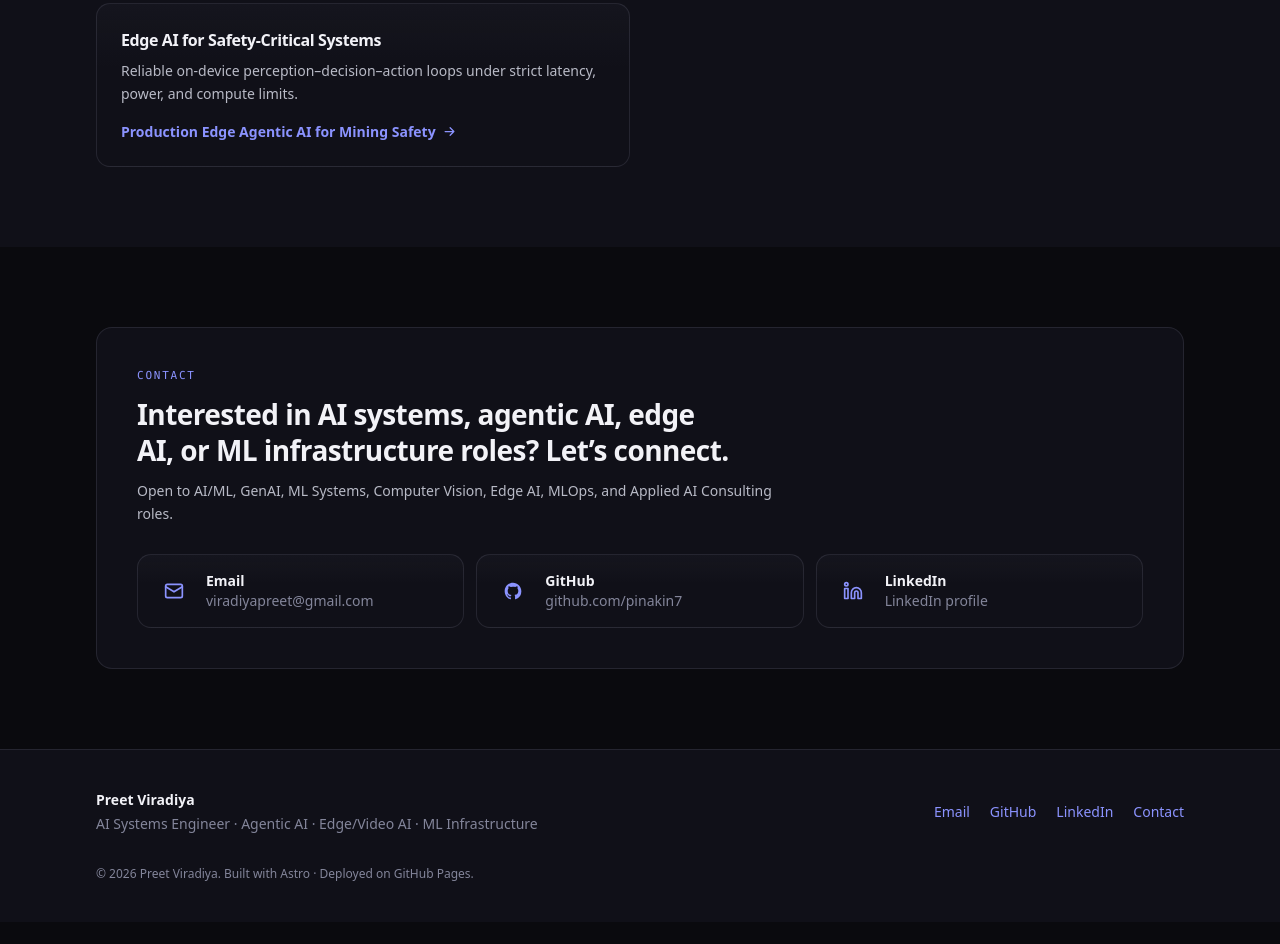
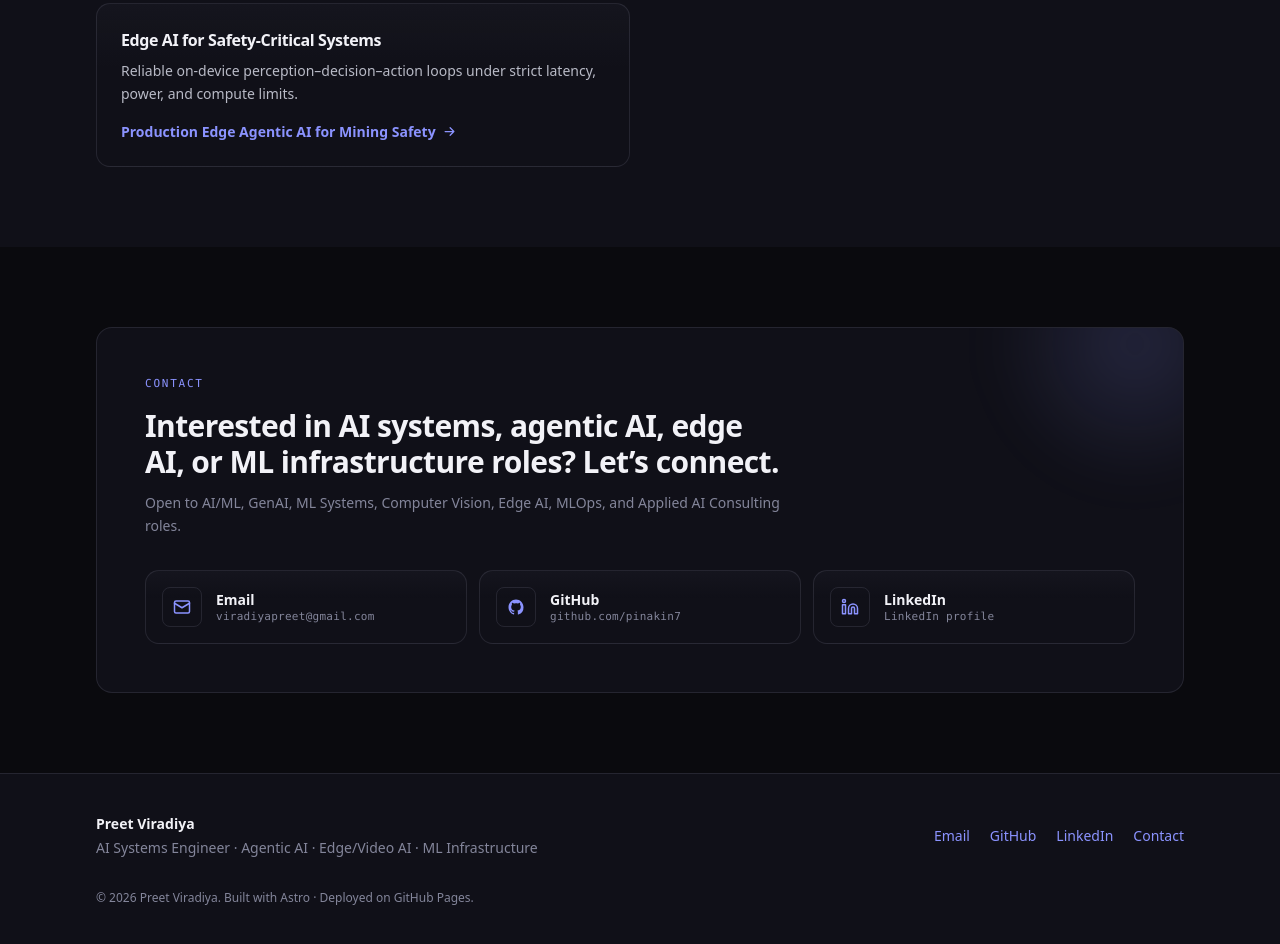
Before and after one commit to pinakin7/pinakin7.github.io, an Astro site: page / in a window 1280 px wide. Shown: the part 4034-4978 px from the top of the page. Before the commit the page ends 4956 px from the top, so only its background shows below. Built offline with nearby package versions, Linux system fonts and the light colour scheme; Astro itself is replaced by a stand-in of ours.

Commit message:
Refactor ContactCTA component: improve layout, enhance styles, and update link handling for better user experience

```diff
--- a/src/components/ContactCTA.astro
+++ b/src/components/ContactCTA.astro
@@ -21,43 +21,55 @@ const channels = [
 ---
 
 <div
-  class={
-    variant === 'full'
-      ? ''
-      : 'rounded-2xl border p-8 sm:p-10'
-  }
-  style={variant === 'compact'
-    ? 'border-color: var(--color-line); background-color: var(--color-surface);'
-    : ''}
+  class:list={[
+    'cta-panel reveal relative overflow-hidden',
+    variant === 'compact' ? 'rounded-2xl border p-8 sm:p-12' : 'rounded-2xl border p-8 sm:p-12',
+  ]}
+  style="border-color: var(--color-line); background-color: var(--color-surface);"
 >
+  <!-- Accent bloom in the panel's top corner -->
+  <div
+    class="pointer-events-none absolute -right-24 -top-32 h-72 w-72 rounded-full"
+    style="background: radial-gradient(closest-side, rgba(139,147,255,0.16), transparent); filter: blur(24px);"
+    aria-hidden="true"
+  >
+  </div>
+
   <p class="eyebrow">Contact</p>
-  <h2 class="section-heading mt-3">{contact.cta}</h2>
-  <p class="mt-3 max-w-2xl text-sm leading-relaxed" style="color: var(--color-ink-soft);">
+  <h2 class="mt-4 max-w-2xl text-2xl font-semibold tracking-tight text-balance sm:text-3xl" style="color: var(--color-ink); letter-spacing: -0.02em;">
+    {contact.cta}
+  </h2>
+  <p class="mt-3 max-w-2xl text-sm leading-relaxed" style="color: var(--color-muted);">
     {hero.recruiter_pitch}
   </p>
 
-  <div class="mt-7 grid gap-3 sm:grid-cols-2 lg:grid-cols-3">
+  <div class="mt-8 grid gap-3 sm:grid-cols-2 lg:grid-cols-3">
     {
       channels.map((c) => (
         <a
           href={c.href}
           target={c.external ? '_blank' : undefined}
           rel={c.external ? 'noopener' : undefined}
-          class="card flex items-center gap-3 !p-4"
+          class="card card-hover group flex items-center gap-3.5 !p-4"
+          style="background-color: var(--color-surface-2);"
         >
           <span
-            class="flex h-10 w-10 shrink-0 items-center justify-center rounded-lg"
-            style="background-color: var(--color-accent-soft); color: var(--color-accent);"
+            class="flex h-10 w-10 shrink-0 items-center justify-center rounded-lg border transition-colors"
+            style="border-color: var(--color-line); background-color: var(--color-accent-soft); color: var(--color-accent);"
           >
-            <Icon name={c.icon} size={20} />
+            <Icon name={c.icon} size={18} />
           </span>
-          <span class="min-w-0">
+          <span class="min-w-0 flex-1">
             <span class="block text-sm font-semibold" style="color: var(--color-ink);">
               {c.label}
             </span>
-            <span class="block truncate text-sm" style="color: var(--color-muted);">
-              {c.value}
-            </span>
+            <span class="mono-label block truncate !text-[0.6875rem]">{c.value}</span>
+          </span>
+          <span
+            class="shrink-0 opacity-0 transition-opacity duration-200 group-hover:opacity-100"
+            style="color: var(--color-muted);"
+          >
+            <Icon name={c.external ? 'arrow-up-right' : 'arrow-right'} size={15} />
           </span>
         </a>
       ))
@@ -66,9 +78,7 @@ const channels = [
 
   {
     !hasLinkedIn && (
-      <p class="mt-4 text-xs" style="color: var(--color-muted);">
-        LinkedIn link coming soon.
-      </p>
+      <p class="mono-label mt-4">LinkedIn link coming soon.</p>
     )
   }
 </div>
```
